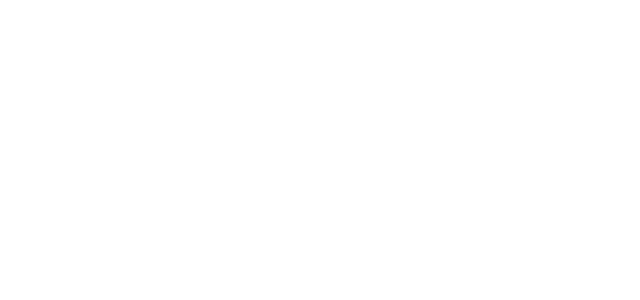
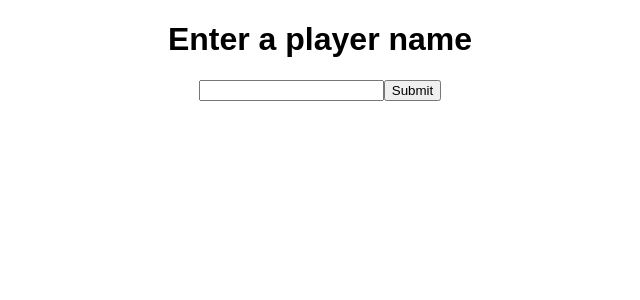
Before and after one commit to kenman21/fortnite_stats, a React (Create React App) app: page / in a window 1280 px wide. Shown: the top 300 px of the page, without its empty margins (320-960 px from the left). Built offline with nearby package versions, Linux system fonts and the light colour scheme.

Commit message:
Created form for player names

```diff
--- a/src/containers/Home.js
+++ b/src/containers/Home.js
@@ -2,10 +2,28 @@
 
 class Home extends React.Component {
 
+  state = {
+    name: ""
+  }
+
+  onChange = (e) => {
+    this.setState({
+      name: e.target.value
+    })
+  }
+
+  onSubmit = (e) => {
+    e.preventDefault()
+  }
+
   render() {
     return (
       <div>
-        <h1> {process.env.var} </h1>
+        <h1> Enter a player name </h1>
+        <form onSubmit={this.onSubmit}>
+          <input className='player-name' type='text' value={this.state.name} onChange={this.onChange}/>
+          <input type='submit'/>
+        </form>
       </div>
     )
   }
```
